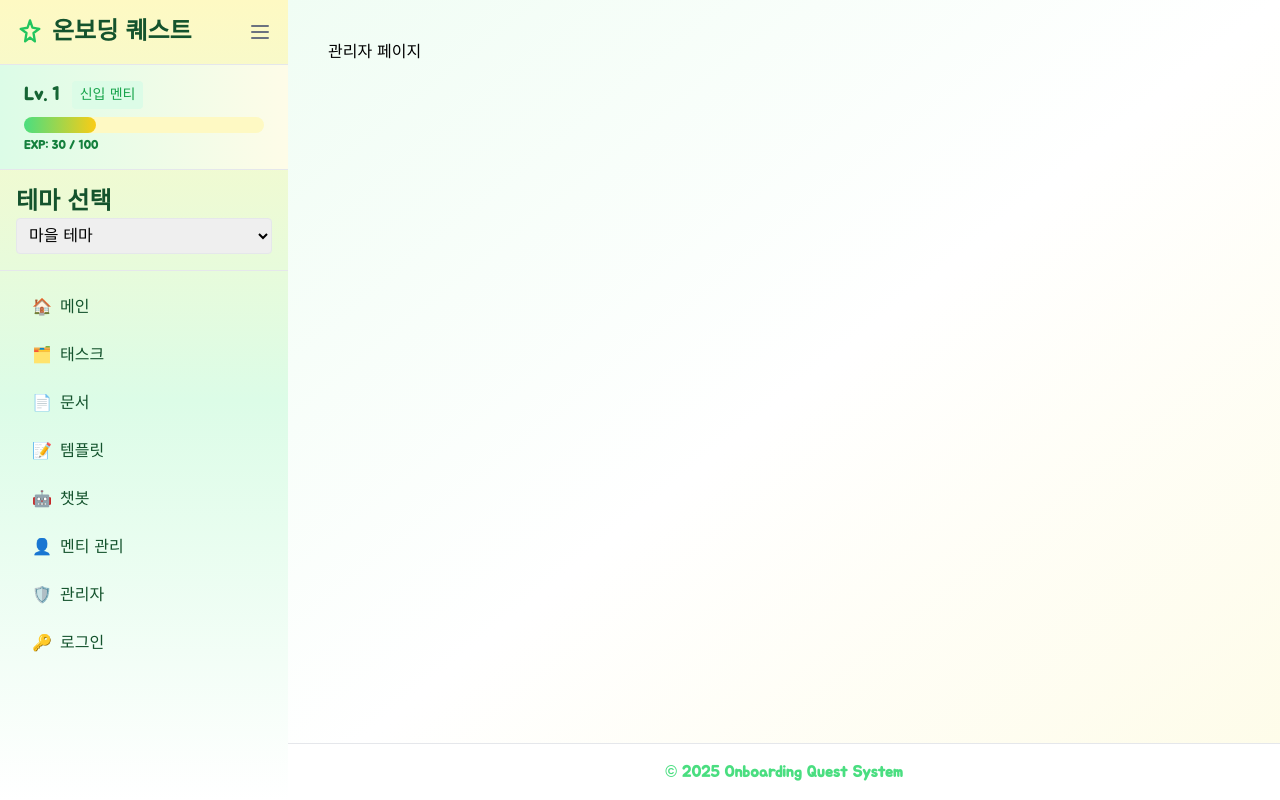
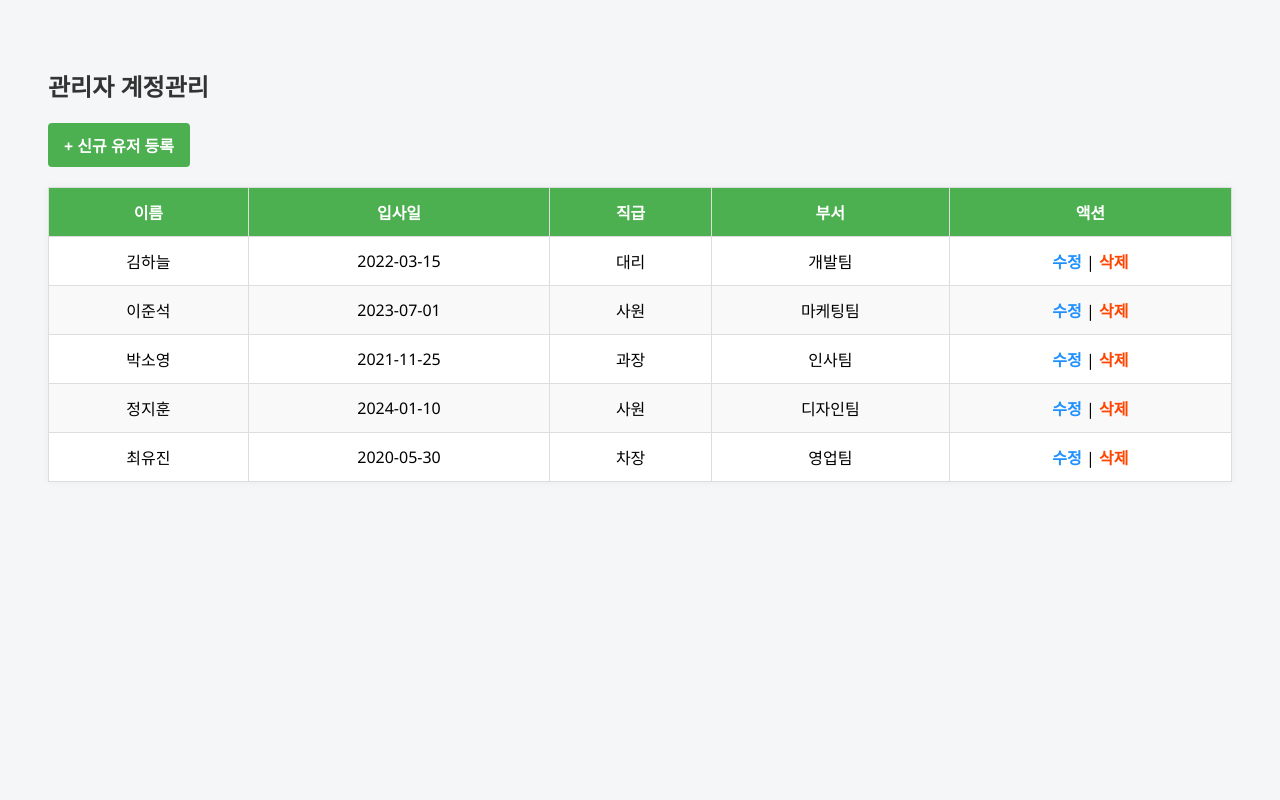
Before and after one commit to SKNETWORKS-FAMILY-AICAMP/SKN11-FINAL-1Team, a Django app: page /supervisor/ in a window 1280 px wide. Run offline with Django 5.2, Linux system fonts and the light colour scheme; some libraries are stand-ins or nearby versions.

Commit message:
admin_user html 추가

```diff
--- a/django_prj/onboarding_quest/supervisor/templates/supervisor/supervisor.html
+++ b/django_prj/onboarding_quest/supervisor/templates/supervisor/supervisor.html
@@ -1,5 +1,133 @@
-{% extends 'base.html' %}
-{% block title %}관리자 페이지{% endblock %}
-{% block content %}
-<h2>관리자 페이지</h2>
-{% endblock %}
+<!DOCTYPE html>
+<html lang="ko">
+<head>
+  <meta charset="UTF-8">
+  <title>관리자 계정관리</title>
+  <style>
+    body {
+      font-family: 'Segoe UI', sans-serif;
+      background-color: #f4f6f8;
+      padding: 40px;
+    }
+
+    h2 {
+      color: #333;
+    }
+
+    .top-bar {
+      margin-bottom: 20px;
+    }
+
+    .add-user-btn {
+      display: inline-block;
+      text-decoration: none;
+      background-color: #4CAF50;
+      color: white;
+      padding: 10px 16px;
+      border-radius: 4px;
+      font-weight: bold;
+    }
+
+    .add-user-btn:hover {
+      background-color: #45a049;
+    }
+
+    table {
+      width: 100%;
+      border-collapse: collapse;
+      background-color: white;
+      box-shadow: 0 0 8px rgba(0,0,0,0.05);
+    }
+
+    th, td {
+      padding: 12px 16px;
+      border: 1px solid #ddd;
+      text-align: center;
+    }
+
+    th {
+      background-color: #4CAF50;
+      color: white;
+    }
+
+    tr:nth-child(even) {
+      background-color: #f9f9f9;
+    }
+
+    .edit-link {
+      color: #1E90FF;
+      font-weight: bold;
+      text-decoration: none;
+    }
+
+    .delete-link {
+      color: #FF4500;
+      font-weight: bold;
+      text-decoration: none;
+    }
+
+    .edit-link:hover,
+    .delete-link:hover {
+      text-decoration: underline;
+    }
+  </style>
+</head>
+<body>
+
+  <h2>관리자 계정관리</h2>
+
+  <div class="top-bar">
+    <a href="#" class="add-user-btn">+ 신규 유저 등록</a>
+  </div>
+
+  <table>
+    <thead>
+      <tr>
+        <th>이름</th>
+        <th>입사일</th>
+        <th>직급</th>
+        <th>부서</th>
+        <th>액션</th>
+      </tr>
+    </thead>
+    <tbody>
+      <tr>
+        <td>김하늘</td>
+        <td>2022-03-15</td>
+        <td>대리</td>
+        <td>개발팀</td>
+        <td><a href="#" class="edit-link">수정</a> | <a href="#" class="delete-link">삭제</a></td>
+      </tr>
+      <tr>
+        <td>이준석</td>
+        <td>2023-07-01</td>
+        <td>사원</td>
+        <td>마케팅팀</td>
+        <td><a href="#" class="edit-link">수정</a> | <a href="#" class="delete-link">삭제</a></td>
+      </tr>
+      <tr>
+        <td>박소영</td>
+        <td>2021-11-25</td>
+        <td>과장</td>
+        <td>인사팀</td>
+        <td><a href="#" class="edit-link">수정</a> | <a href="#" class="delete-link">삭제</a></td>
+      </tr>
+      <tr>
+        <td>정지훈</td>
+        <td>2024-01-10</td>
+        <td>사원</td>
+        <td>디자인팀</td>
+        <td><a href="#" class="edit-link">수정</a> | <a href="#" class="delete-link">삭제</a></td>
+      </tr>
+      <tr>
+        <td>최유진</td>
+        <td>2020-05-30</td>
+        <td>차장</td>
+        <td>영업팀</td>
+        <td><a href="#" class="edit-link">수정</a> | <a href="#" class="delete-link">삭제</a></td>
+      </tr>
+    </tbody>
+  </table>
+
+</body>
+</html>
```
Also changed, not shown: django_prj/onboarding_quest/login/templates/login/change_pwd.html (added, +88 -0 lines), django_prj/onboarding_quest/login/templates/login/login.html (+95 -5 lines), django_prj/onboarding_quest/login/templates/login/profile.html (added, +117 -0 lines), django_prj/onboarding_quest/supervisor/templates/supervisor/user_add_modify.html (added, +131 -0 lines).
